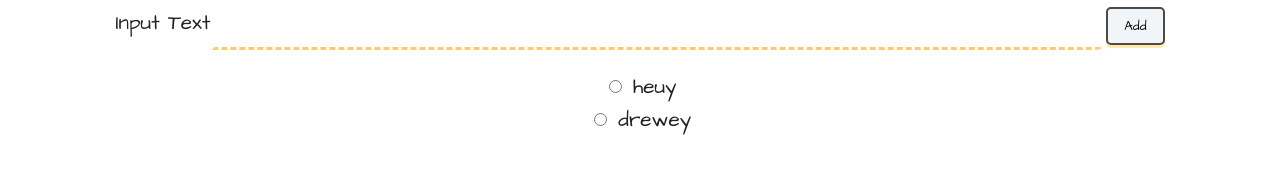
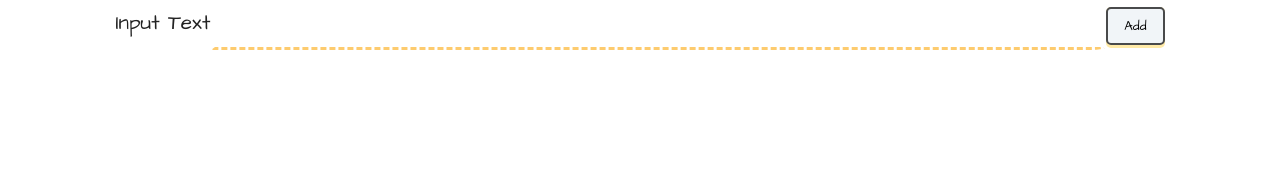
Before and after one commit to dynami07/dynami, a React (Create React App) app: page / in a window 1280 px wide. Shown: the part 188-362 px from the top of the page. Built offline with nearby package versions, Linux system fonts and the light colour scheme.

Commit message:
Update App.jsx

```diff
--- a/src/components/App.jsx
+++ b/src/components/App.jsx
@@ -36,7 +36,7 @@ const [ colorTheme, setColorTheme]= useState('theme-white');
       });
     });
   }
-const[value, setValue] = useState();
+
 
 	return (
 
@@ -76,18 +76,6 @@ const[value, setValue] = useState();
     <div className="container">
       <InputArea addItem={addItem} />
 
-      <div>
-	<div>
-	<input type="radio" id="heuy" name="drone" value="heuy" onChange={(e) => setValue(e.target.value)} />
-	<label for="heuy"> heuy </label>
-	</div>
-
-	<div>
-	<input type="radio" id="drewey" name="drone" value="drewey" onChange={(e) => setValue(e.target.value)} />
-	<label for="drewey"> drewey </label>
-	</div>
-	{value==="heuy"?(<h1>Heuy</h1>):value==="drewey"?(<h1>Drewey</h1>):null}
-	</div>
 
       <div>
          <ul>
```
